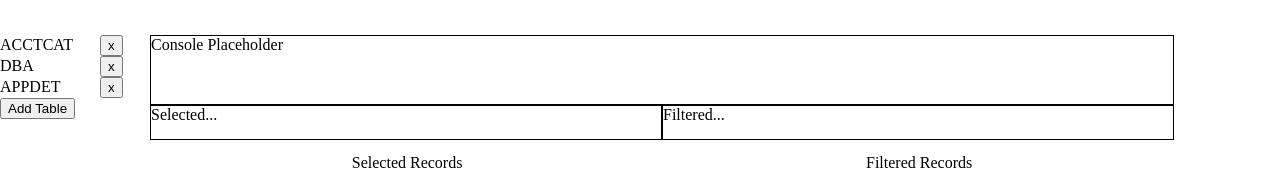
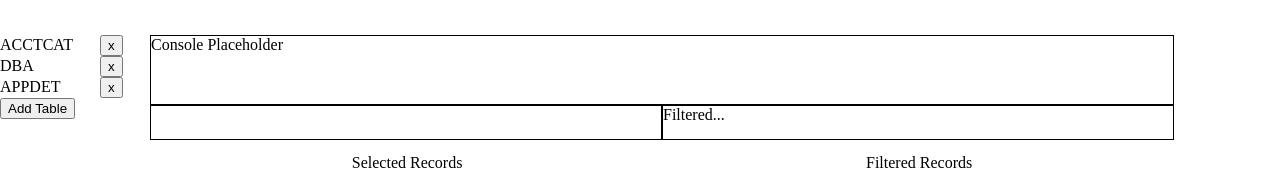
Before and after one commit to ttches/sql-gui, a React (Create React App) app: page / in a window 1280 px wide. Shown: the top 195 px of the page. Built offline with nearby package versions, Linux system fonts and the light colour scheme.

Commit message:
Added SelectedTablesContainer and added functional actions

```diff
--- a/src/App.js
+++ b/src/App.js
@@ -2,6 +2,7 @@ import React, { Component } from 'react';
 
 import TableTabsContainer from './containers/TableTabsContainer';
 import RecordsSelectContainer from './containers/RecordsSelectContainer';
+import SelectedTablesContainer from './containers/SelectedTablesContainer';
 
 class App extends Component {
   render() {
@@ -10,7 +11,7 @@ class App extends Component {
         <TableTabsContainer />
         <div style={{display: 'flex', flexFlow: 'row wrap', width: '80%'}}>
           <div className='console'>Console Placeholder</div>
-          <div className='console-selected'>Selected...</div>
+          <SelectedTablesContainer />
           <div className='console-filtered'>Filtered...</div>
           <RecordsSelectContainer />
         </div>
--- a/src/actions/index.js
+++ b/src/actions/index.js
@@ -3,6 +3,7 @@ export const CLOSE_TABLE_TAB = 'CLOSE_TABLE_TAB';
 export const ADD_TABLE_TAB = 'ADD_TABLE_TAB';
 export const UPDATE_SELECTED_TABLE_TAB = 'UPDATE_SELECTED_TABLE_TAB';
 export const TOGGLE_SELECTED_RECORD = 'TOGGLE_SELECTED_RECORD';
+export const REMOVE_TARGET = 'REMOVE_TARGET';
 
 export function updateTableTabs(tables) {
   return {
@@ -41,3 +42,11 @@ export function toggleSelectedRecord(record) {
     payload: record
   }
 }
+
+export function removeTarget(target) {
+  console.log('removing', target);
+  return {
+    type: REMOVE_TARGET,
+    payload: target
+  }
+}
--- /dev/null
+++ b/src/components/Tables.js
@@ -0,0 +1,24 @@
+import React, { Component } from 'react';
+import { connect } from 'react-redux';
+
+export default class Tables extends Component {
+  render() {
+
+    const { handleTargetClick } = this.props;
+
+    function mapTargets(target, i) {
+      return (
+        <span className='target' key={i} alt='Remove'
+          onClick={handleTargetClick}>
+          {target}
+        </span>
+      )
+    }
+
+    return (
+      <div className='console-selected'>
+        {this.props.targets.map(mapTargets)}
+      </div>
+    );
+  }
+}
--- /dev/null
+++ b/src/containers/SelectedTablesContainer.js
@@ -0,0 +1,31 @@
+import React, { Component } from 'react';
+import { connect } from 'react-redux';
+
+import Tables from '../components/Tables';
+import { removeTarget } from '../actions/index';
+
+class SelectedTablesContainer extends Component {
+  constructor(props) {
+    super(props);
+    this.handleTargetClick = this.handleTargetClick.bind(this);
+  }
+
+  handleTargetClick(e) {
+    this.props.removeTarget(e.target.innerHTML)
+  }
+
+  render() {
+    return (
+      <Tables targets={this.props.selected.targets}
+        handleTargetClick={this.handleTargetClick}/>
+    )
+  }
+}
+
+function mapStateToProps(state) {
+  return {
+    selected: state.selected,
+  };
+}
+
+export default connect(mapStateToProps, { removeTarget })(SelectedTablesContainer);
--- a/src/index.css
+++ b/src/index.css
@@ -131,9 +131,30 @@ body {
   width: 50%;
 }
 .console-selected {
+  display: -webkit-box;
+  display: -moz-box;
+  display: -webkit-flex;
+  display: -ms-flexbox;
+  display: box;
+  display: flex;
+  -webkit-box-lines: multiple;
+  -moz-box-lines: multiple;
+  -o-box-lines: multiple;
+  -webkit-flex-wrap: wrap;
+  -ms-flex-wrap: wrap;
+  flex-wrap: wrap;
   border: 1px solid #000;
   min-height: 35px;
   width: 50%;
+}
+.console-selected .target {
+  background-color: #90ee90;
+  margin: 3px;
+  padding: 2px;
+}
+.console-selected .target:hover {
+  background-color: #f00;
+  cursor: pointer;
 }
 .console {
   background-color: light-blue;
--- a/src/reducers/reducer_selected.js
+++ b/src/reducers/reducer_selected.js
@@ -1,6 +1,6 @@
 import { UPDATE_TABLE_TABS, CLOSE_TABLE_TAB,
   ADD_TABLE_TAB, UPDATE_SELECTED_TABLE_TAB,
-  TOGGLE_SELECTED_RECORD } from '../actions/index';
+  TOGGLE_SELECTED_RECORD, REMOVE_TARGET } from '../actions/index';
 
 const INITIAL_STATE = {
   tables: ["ACCTCAT", "ACCTNUMS", "APPDET", "APPOINT", "APPOINTS", "ASSEMBLY", "BILLADDR", "CALLHIST", "CARD", "CATEGORY", "CENTRAL", "CODES", "CONTACTS", "CONTCAT", "CONTLOC", "CONTMAST", "CONTRACT", "CONTRCTS", "CONTYPE", "CONVERSE", "CORRLOG", "COSTCODE", "CREDACT", "CREDHEAD", "CUSTATUS", "CUSTOMER", "DBA", "DEALER", "DEALINV", "DEFAULTS", "DETMEMO", "DISPATCH", "EDEALINV", "EDEFAULT", "EHTM", "EHTMTIC", "EMAILINV", "EQUIPMNT", "ETECH", "ETICKET", "FORMS", "GLTABLE", "HELPDESK", "IMAGES", "INCOME", "INVDET", "INVMEMO", "INVOICE", "INVREC", "LABELS", "LETTER", "LOCATION", "LOCINV", "LOGTYPE", "MASSYS", "MASTSYS", "MERGELST", "MULTICOM", "PARTCAT", "PARTDESC", "PARTS", "PARTSBUY", "PARTSLVL", "PARTYPE", "PCONTRCT", "PHONELBL", "PHRASE", "PLEVELS", "PODETAIL", "POHEAD", "POMEMO", "POPAPPT", "POPBAL", "POPCRED", "POPREM", "POSITIO", "POTITLE", "QUICKCAT", "QUICKSYS", "QUICKTMP", "RAPIDSYS", "RATES", "RECDET", "RECEIPTS", "RECHARGE", "RELATION", "REMARKS", "REMINDER", "REPAIR", "ROLODEX", "SCHEDULE", "SERVICE", "SPHRASE", "STOCKLOG", "SUBCAT", "SUPMERGE", "SUPPORT", "SXPHRASE", "SYSTEM", "TASKS", "TASKSTAT", "TAXTABLE", "TBEVENTS", "TBEXCLUD", "TBGROUP", "TBLIST", "TBLOG", "TBSYSTEM", "TBTMPL", "TBTMPLHD", "TECHS", "TEMPAPD", "TICKET", "TIMECARD", "TIMECAT", "TODO", "TRANSLOG", "TROUBLE", "TSAPTMNT", "TSCOUNT", "TSMDATA", "TSRECUR", "USER17", "USER18", "USER19", "USER20", "USERLOG", "VENDNAME", "VENDOR", "ZONEDEF1", "ZONEDEF2", "ZONEMAST", "ZONES", "ZONETYPE"],
@@ -72,6 +72,13 @@ export default function(state = INITIAL_STATE, action) {
       }
       return workingState;
 
+    case REMOVE_TARGET:
+      workingState = {...state};
+      workingState.targets = workingState.targets.filter((target) => {
+        return target !== action.payload;
+      });
+      return workingState;
+
     default:
       return state;
   }
```
Also changed, not shown: src/styles/components/console-selected.styl (+9 -0 lines).
